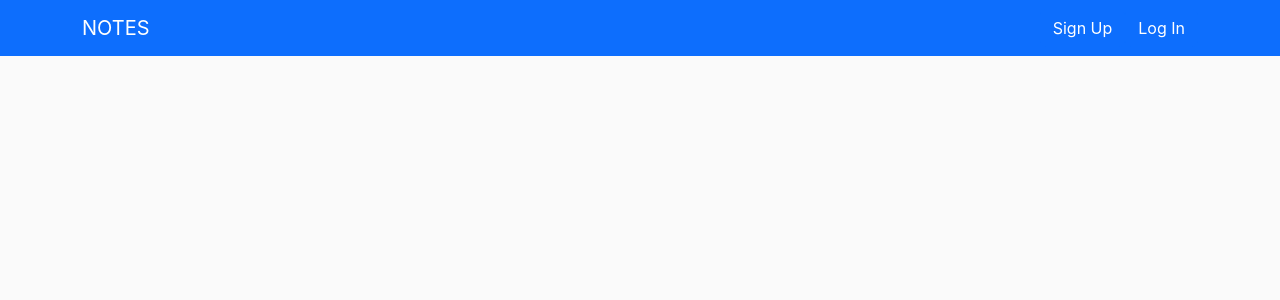
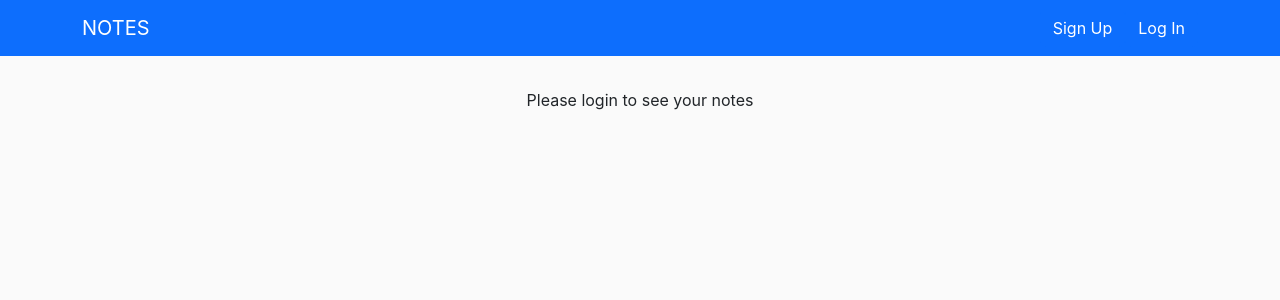
Before and after one commit to DobriJS/MERN-Notes-client, a React (Create React App) app: page / in a window 1280 px wide. Shown: the top 300 px of the page. Built offline with nearby package versions, Linux system fonts and the light colour scheme; no server answers.

Commit message:
Routes for pages

```diff
--- a/src/components/NotesContainer.tsx
+++ b/src/components/NotesContainer.tsx
@@ -1,10 +1,15 @@
 import { useEffect, useState } from 'react';
-
 import SignUpModal from './signup/SignUpModal';
 import LoginModal from './login/LoginModal';
 import * as UsersApi from '../network/users-api';
 import NavBar from './NavBar';
 import { User } from '../interfaces';
+import Container from 'react-bootstrap/esm/Container';
+import { BrowserRouter, Routes, Route } from 'react-router-dom';
+import NotFoundPage from '../pages/NotFoundPage';
+import NotesPage from './NotesPage';
+import Contacts from '../pages/Contacts';
+import styles from '../styles/NotesContainer.module.css';
 
 const NotesContainer = () => {
   const [loggedInUser, setLoggedInUser] = useState<User | null>(null);
@@ -24,6 +29,7 @@ const NotesContainer = () => {
   }, []);
 
   return (
+    <BrowserRouter>
       <div>
         <NavBar
           loggedInUser={loggedInUser}
@@ -31,7 +37,13 @@ const NotesContainer = () => {
           onSignUpClicked={() => setShowSignUpModal(true)}
           onLogoutSuccessful={() => setLoggedInUser(null)}
         />
-
+        <Container className={styles.pageContainer}>
+          <Routes>
+            <Route path='/' element={<NotesPage loggedInUser={loggedInUser} />} />
+            <Route path='/privacy' element={<Contacts />} />
+            <Route path='/*' element={<NotFoundPage />} />
+          </Routes>
+        </Container>
         {showSignUpModal && (
           <SignUpModal
             onDismiss={() => setShowSignUpModal(false)}
@@ -41,7 +53,6 @@ const NotesContainer = () => {
             }}
           />
         )}
-
         {showLoginModal && (
           <LoginModal
             onDismiss={() => setShowLoginModal(false)}
@@ -52,6 +63,7 @@ const NotesContainer = () => {
           />
         )}
       </div>
+    </BrowserRouter>
   );
 };
 
--- a/src/styles/NotesContainer.module.css
+++ b/src/styles/NotesContainer.module.css
@@ -15,6 +15,9 @@
 }
 
 .note:hover {
-  box-shadow: rgba(0, 0, 0, 0.05) 0px 6px 24px 0px,
-    rgba(0, 0, 0, 0.08) 0px 0px 0px 1px;
+  box-shadow: rgba(0, 0, 0, 0.05) 0px 6px 24px 0px, rgba(0, 0, 0, 0.08) 0px 0px 0px 1px;
 }
+
+.pageContainer {
+  padding: 32px 0;
+}
```
Lines whose indentation alone changed are shown as unchanged.
